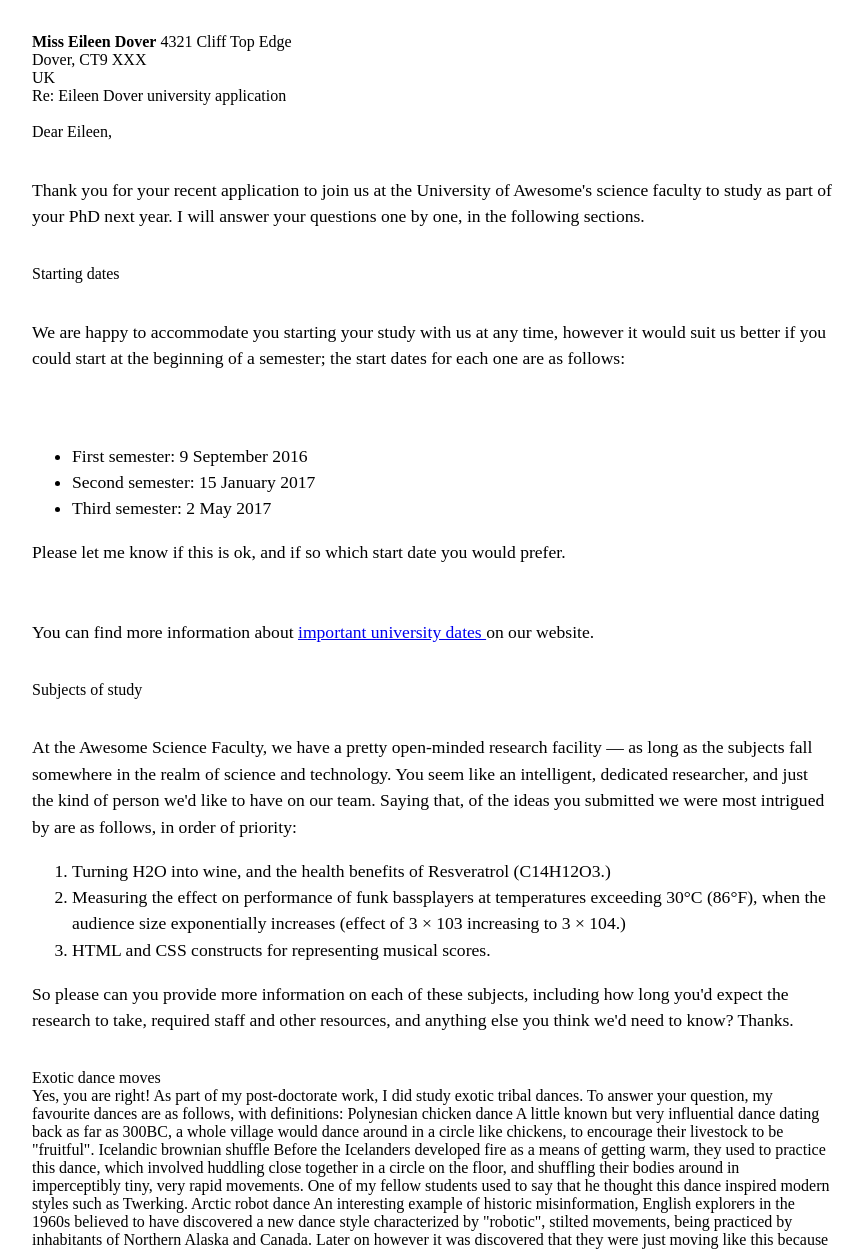
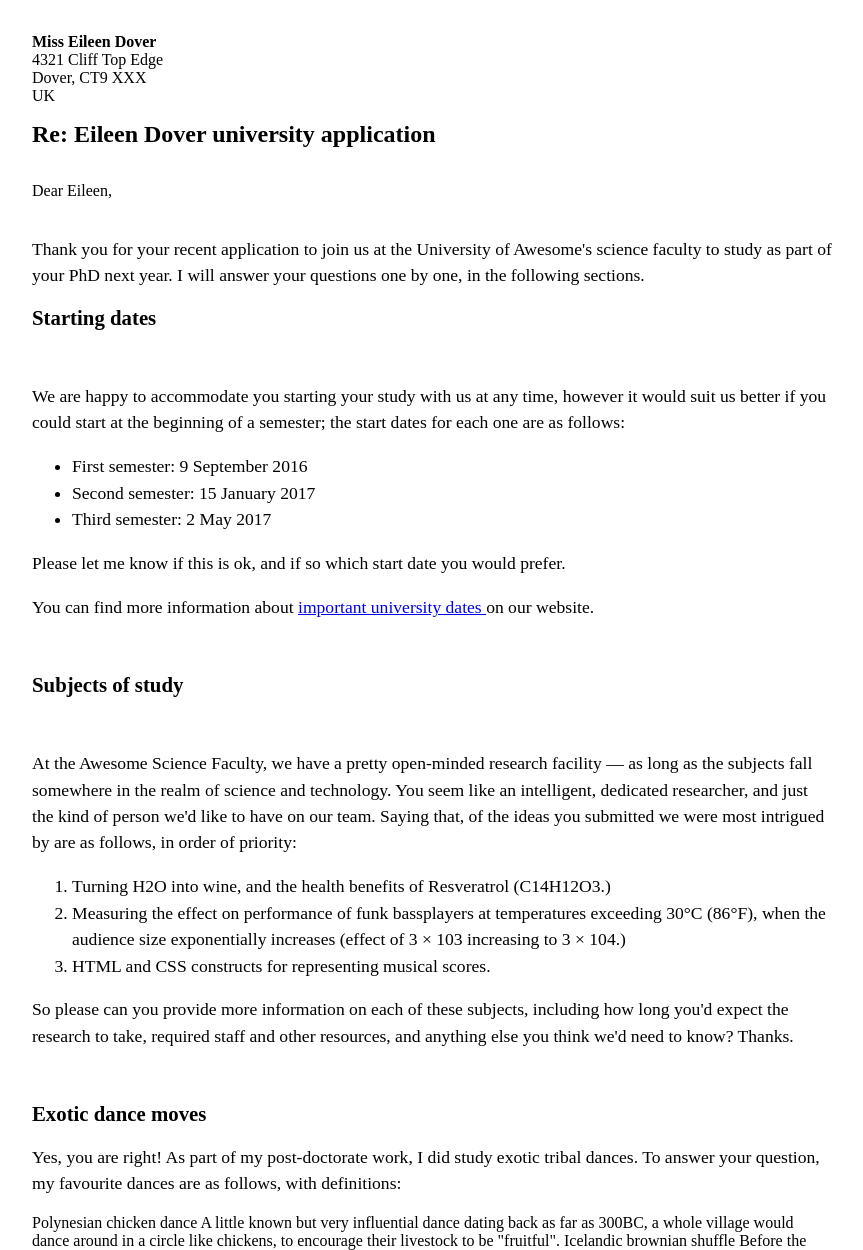
Before and after one commit to Kenyalvaresgt/letter-markup, a plain HTML site: page index.html in a window 1280 px wide. Shown: the part 201-1451 px from the top of the page, without its empty margins (208-1071 px from the left). Drawn offline with Linux system fonts and the light colour scheme.

Commit message:
Update index.html
ffix headers

```diff
--- a/index.html
+++ b/index.html
@@ -53,36 +53,35 @@ USA<br>
       <br>
       <br>
 
-      <strong>Miss Eileen Dover</strong>
+      <strong>Miss Eileen Dover</strong> <br>
 4321 Cliff Top Edge <br>
 Dover, CT9 XXX<br>
 UK<br>
 
 
-      <div class="h1">Re: Eileen Dover university application</div>
+      <h1>Re: Eileen Dover university application</h1>
 <br>
 Dear Eileen,
       <br>
       <br>
 
 <p>Thank you for your recent application to join us at the University of Awesome's science faculty to study as part of your PhD next year. I will answer your questions one by one, in the following sections.</p>
-      <br>
 
-      <div class="h2">Starting dates</div>
+      <h2>Starting dates</h2>
 <br>
-<p>We are happy to accommodate you starting your study with us at any time, however it would suit us better if you could start at the beginning of a semester; the start dates for each one are as follows:</p><br>
-      <br>
+<p>We are happy to accommodate you starting your study with us at any time, however it would suit us better if you could start at the beginning of a semester; the start dates for each one are as follows:</p>
+
 <ul>
     <li>First semester: 9 September 2016</li>
     <li>Second semester: 15 January 2017</li>
     <li>Third semester: 2 May 2017</li>
 </ul>
 <p>Please let me know if this is ok, and if so which start date you would prefer.</p>
-<br>
+
 <p>You can find more information about <a href="https://www.google.com"> important university dates </a> on our website.</p>
 
 <br>
-<div class="h2">Subjects of study</div>
+<h2>Subjects of study</h2>
 <br>
 <p>At the Awesome Science Faculty, we have a pretty open-minded research facility — as long as the subjects fall somewhere in the realm of science and technology. You seem like an intelligent, dedicated researcher, and just the kind of person we'd like to have on our team. Saying that, of the ideas you submitted we were most intrigued by are as follows, in order of priority:</p>
 <ol>
@@ -93,9 +92,9 @@ Dear Eileen,
 <p>So please can you provide more information on each of these subjects, including how long you'd expect the research to take, required staff and other resources, and anything else you think we'd need to know? Thanks.</p>
 
 <br>
-<div class="h2">Exotic dance moves</div>
+      <h2>Exotic dance moves</h2>
 
-Yes, you are right! As part of my post-doctorate work, I did study exotic tribal dances. To answer your question, my favourite dances are as follows, with definitions:
+<p>Yes, you are right! As part of my post-doctorate work, I did study exotic tribal dances. To answer your question, my favourite dances are as follows, with definitions:</p>
 
 Polynesian chicken dance
 A little known but very influential dance dating back as far as 300BC, a whole village would dance around in a circle like chickens, to encourage their livestock to be "fruitful".
@@ -104,10 +103,12 @@ Before the Icelanders developed fire as a means of getting warm, they used to pr
 Arctic robot dance
 An interesting example of historic misinformation, English explorers in the 1960s believed to have discovered a new dance style characterized by "robotic", stilted movements, being practiced by inhabitants of Northern Alaska and Canada. Later on however it was discovered that they were just moving like this because they were really cold.
 
-For more of my research, see my exotic dance research page.
+      <br>
+      <br>
+For more of my research, see my exotic dance research page. <br>
 
-Yours sincerely,
-Dr Eleanor Gaye
+Yours sincerely,<br>
+Dr Eleanor Gaye <br>
 
 University of Awesome motto: "Be awesome to each other." -- Bill S Preston, Esq
   </body>
```
